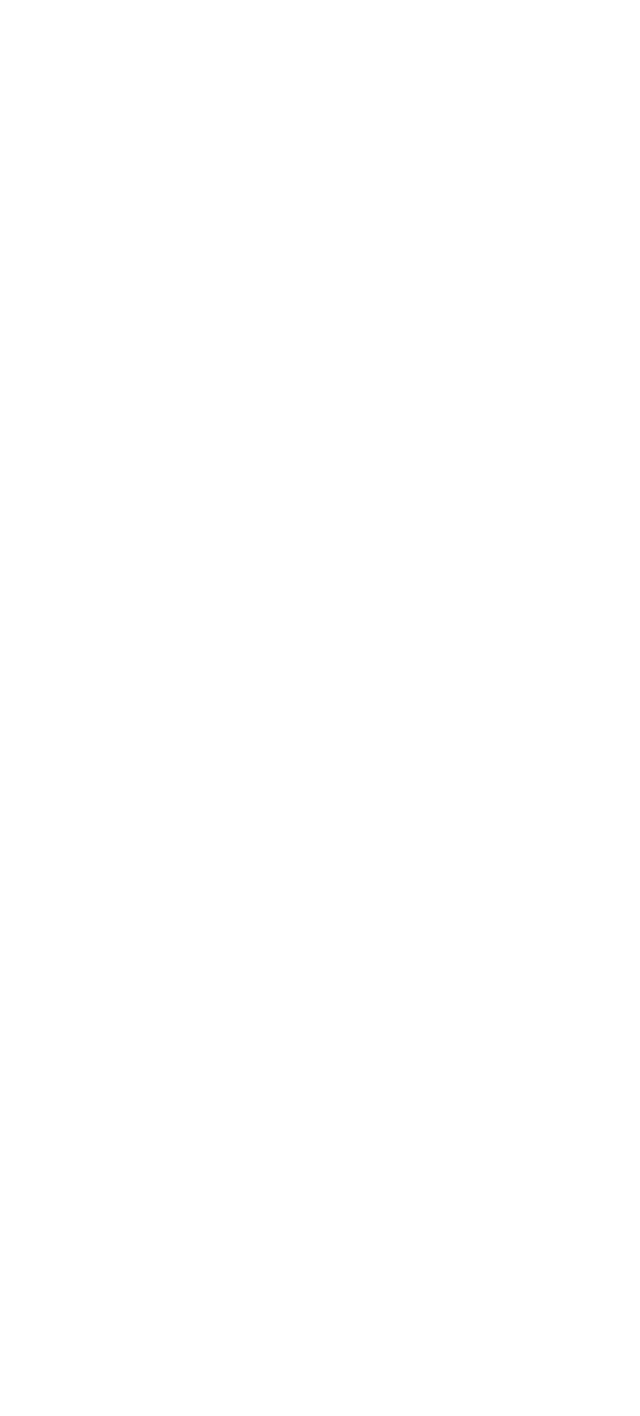
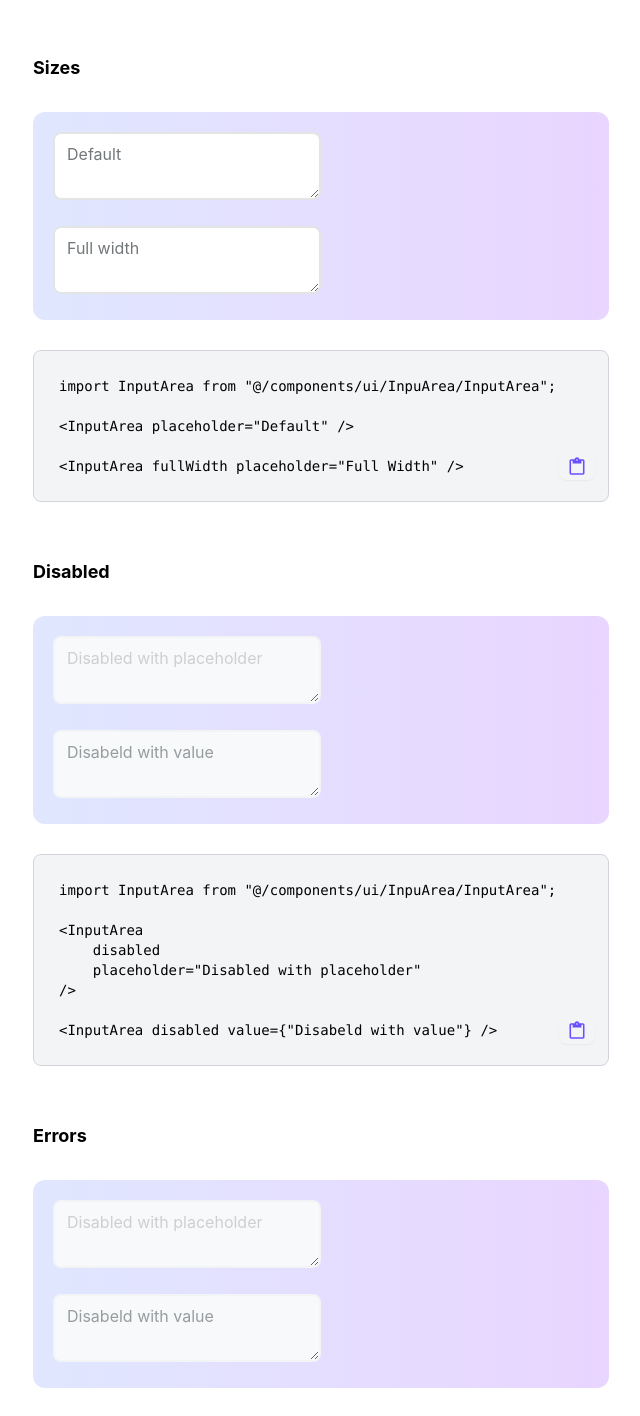
Before and after one commit to elijahnikov/ui, a Next.js app: page /input-area in a window 1280 px wide. Shown: the part 832-2248 px from the top of the page, without its empty margins (351-991 px from the left). Before the commit the page ends 864 px from the top, so only its background shows below. Built offline with nearby package versions, Linux system fonts and the light colour scheme; a web font is replaced by a local one.

Commit message:
adding to input area page, fixing error not highlighting in input field

```diff
--- a/src/components/ui/InpuArea/InputArea.tsx
+++ b/src/components/ui/InpuArea/InputArea.tsx
@@ -3,7 +3,9 @@ import React, { useMemo, useRef } from "react";
 import { InputHTMLAttributes, TextareaHTMLAttributes } from "react";
 import { AiOutlineCloseCircle } from "react-icons/ai";
 
-const input = cva(["py-2 px-3", "rounded-lg", "border-[2px]", "outline-none"], {
+const input = cva(
+    ["w-[50%] py-2 px-3", "rounded-lg", "border-[2px]", "outline-none"],
+    {
         variants: {
             intent: {
                 default: [
@@ -50,7 +52,8 @@ const input = cva(["py-2 px-3", "rounded-lg", "border-[2px]", "outline-none"], {
             size: "base",
             intent: "default",
         },
-});
+    }
+);
 
 interface InputAreaProps
     extends Omit<
--- a/src/components/ui/Input/Input.tsx
+++ b/src/components/ui/Input/Input.tsx
@@ -8,8 +8,8 @@ const input = cva(["py-2 px-3", "rounded-lg", "border-[2px]", "outline-none"], {
     variants: {
         intent: {
             default: [
-                "placeholder-ink-lighter text-black border-sky-light focus:border-primary-base dark:focus:border-primary-base",
-                "dark:placeholder-sky-dark dark:bg-black dark:border-slate-800 dark:text-white",
+                "placeholder-ink-lighter text-black",
+                "dark:placeholder-sky-dark dark:bg-black dark:text-white",
             ],
         },
         size: {
@@ -44,7 +44,14 @@ const input = cva(["py-2 px-3", "rounded-lg", "border-[2px]", "outline-none"], {
         {
             error: true,
             intent: "default",
-            className: "focus:border-red-500 dark:focus:border-red-500",
+            className:
+                "border-red-500 dark:border-red-500 focus:border-red-500 dark:focus:border-red-500",
+        },
+        {
+            error: false,
+            intent: "default",
+            className:
+                "border-sky-light dark:border-slate-800 border-sky-light focus:border-primary-base dark:focus:border-primary-base dark:border-slate-800",
         },
     ],
     defaultVariants: {
--- a/src/maps/component/inputArea.ts
+++ b/src/maps/component/inputArea.ts
@@ -4,6 +4,10 @@ export const inputAreaMenuMap: MenuMap[] = [
     {
         label: "Usage",
         href: "#usage",
+    },
+    {
+        label: "Sizes",
+        href: "#sizes",
     },
 ];
 
@@ -15,4 +19,19 @@ export const inputAreaCode = {
     defaultWithLabel: `import InputArea from "@/components/ui/InpuArea/InputArea";
 
 <InputArea label="Field" placeholder="Placeholder..." />`,
+
+    sizes: `import InputArea from "@/components/ui/InpuArea/InputArea";
+
+<InputArea placeholder="Default" />
+
+<InputArea fullWidth placeholder="Full Width" />`,
+
+    disabled: `import InputArea from "@/components/ui/InpuArea/InputArea";
+
+<InputArea
+    disabled
+    placeholder="Disabled with placeholder"
+/>
+
+<InputArea disabled value={"Disabeld with value"} />`,
 };
--- a/src/pages/input-area.tsx
+++ b/src/pages/input-area.tsx
@@ -1,4 +1,5 @@
 import ExampleBlock from "@/components/common/ExampleBlock/ExampleBlock";
+import GitHubRedirect from "@/components/common/GitHubRedirect/GitHubRedirect";
 import Layout from "@/components/common/Layout/Layout";
 import PageHeader from "@/components/common/PageHeader/PageHeader";
 import CodeBlock from "@/components/ui/CodeBlock/CodeBlock";
@@ -32,6 +33,56 @@ const InputAreaPage = ({}: InputAreaPageProps) => {
                 </ExampleBlock>
                 <CodeBlock code={inputAreaCode.defaultWithLabel} />
             </div>
+
+            <div className="mt-[50px]">
+                <a
+                    className="relative h-[20px] invisible top-[-80px]"
+                    id="sizes"
+                ></a>
+                <h4 className="mb-[30px]">Sizes</h4>
+                <ExampleBlock className="space-y-5">
+                    <InputArea placeholder="Default" />
+                    <InputArea fullWidth placeholder="Full width" />
+                </ExampleBlock>
+                <CodeBlock code={inputAreaCode.sizes} />
+            </div>
+
+            <div className="mt-[50px]">
+                <a
+                    className="relative h-[20px] invisible top-[-80px]"
+                    id="disabled"
+                ></a>
+                <h4 className="mb-[30px]">Disabled</h4>
+                <ExampleBlock className="space-y-5">
+                    <InputArea
+                        disabled
+                        placeholder="Disabled with placeholder"
+                    />
+                    <InputArea disabled value={"Disabeld with value"} />
+                </ExampleBlock>
+                <CodeBlock code={inputAreaCode.disabled} />
+            </div>
+
+            <div className="mt-[50px]">
+                <a
+                    className="relative h-[20px] invisible top-[-80px]"
+                    id="errors"
+                ></a>
+                <h4 className="mb-[30px]">Errors</h4>
+                <ExampleBlock className="space-y-5">
+                    <InputArea
+                        disabled
+                        placeholder="Disabled with placeholder"
+                    />
+                    <InputArea disabled value={"Disabeld with value"} />
+                </ExampleBlock>
+                <CodeBlock code={inputAreaCode.disabled} />
+            </div>
+
+            <GitHubRedirect
+                page="Input Area"
+                href="https://github.com/elijahnikov/ui/blob/main/src/components/ui/Button/Button.tsx"
+            />
         </Layout>
     );
 };
```
Lines whose indentation alone changed are shown as unchanged.
